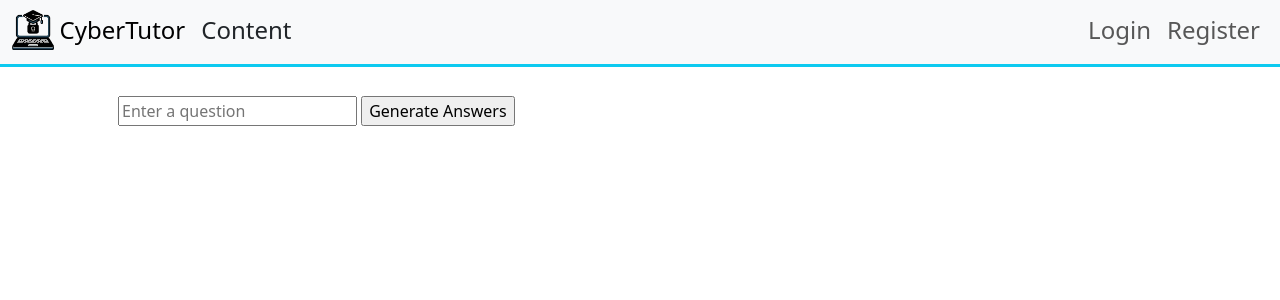
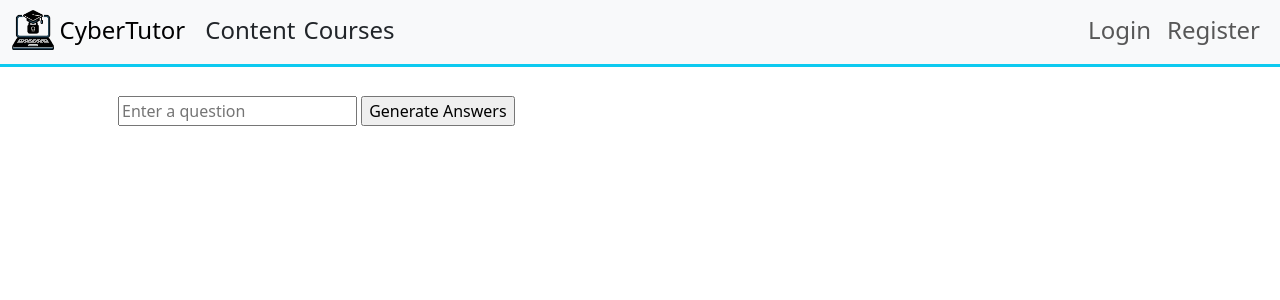
Before and after one commit to Cyber-Tutor/Cyber-Tutor-Backend, a Django app: page /content/ in a window 1280 px wide. Shown: the top 300 px of the page. Run offline with Django 5.2, Linux system fonts and the light colour scheme.

Commit message:
Fix: Refactor to reflect changes with static files
- Moved styles out of template.

```diff
--- a/templates/base.html
+++ b/templates/base.html
@@ -1,49 +1,54 @@
 {% load static %}
-<!doctype html>
+<!DOCTYPE html>
 <html lang="en">
   <head>
-    <meta charset="utf-8">
-    <meta name="viewport" content="width=device-width, initial-scale=1">
-    <title>{% block title %}{% endblock %}</title>
-    <link href="https://cdn.jsdelivr.net/npm/bootstrap@5.3.2/dist/css/bootstrap.min.css" rel="stylesheet" integrity="sha384-T3c6CoIi6uLrA9TneNEoa7RxnatzjcDSCmG1MXxSR1GAsXEV/Dwwykc2MPK8M2HN" crossorigin="anonymous">
-    <style>
-        .nav-link {
-            font-size: 24px;
-        }
-    </style>
+    <meta charset="utf-8" />
+    <meta name="viewport" content="width=device-width, initial-scale=1" />
+    <title>
+      {% block title %}
+
+      {% endblock %}
+    </title>
+    <link href="https://cdn.jsdelivr.net/npm/bootstrap@5.3.2/dist/css/bootstrap.min.css" rel="stylesheet" integrity="sha384-T3c6CoIi6uLrA9TneNEoa7RxnatzjcDSCmG1MXxSR1GAsXEV/Dwwykc2MPK8M2HN" crossorigin="anonymous" />
+    {% block styles %}
+      <link href="{% static 'css/base_styles.css' %}" rel="stylesheet"/>
+    {% endblock %}
   </head>
   <body>
     <nav class="navbar fixed-top navbar-expand-lg bg-body-tertiary pt-1 pb-2 border-3 border-bottom border-info" data-bs-theme="light">
       <div class="container-fluid">
         <a class="navbar-brand p-0" href="{% url 'index' %}">
-                <img src="{% static '../static/images/CyberTutor_Logo.png' %}" alt="Logo" class="img-fluid" style="max-height: 40px;"></img>
+          <img src="{% static '../static/images/CyberTutor_Logo.png' %}" alt="Logo" class="img-fluid nav-brand-height" />
           <span style="font-size: 24px; vertical-align: middle;">CyberTutor</span>
         </a>
-            <a class="nav-item nav-link d-none d-lg-block align-items-center d-flex" href="{% url 'content' %}">Content</a>
+        <a class="nav-item nav-link nav-font-size d-none d-lg-block align-items-center d-flex px-1" href="{% url 'content' %}">Content</a>
+        <a class="nav-item nav-link nav-font-size d-none d-lg-block align-items-center d-flex px-1" href="{% url 'course_list' %}">Courses</a>
 
-            <button class="navbar-toggler" type="button" data-bs-toggle="collapse" data-bs-target="#navbarToggler"
-                aria-controls="navbarToggler" aria-expanded="false" aria-label="Navbar toggler">
-                <span class="navbar-toggler-icon"></span>
-            </button>
+        <button class="navbar-toggler" type="button" data-bs-toggle="collapse" data-bs-target="#navbarToggler" aria-controls="navbarToggler" aria-expanded="false" aria-label="Navbar toggler"><span class="navbar-toggler-icon"></span></button>
 
         <div class="collapse navbar-collapse" id="navbarToggler">
           <div class="navbar-nav ms-auto align-items-center">
-                    <a class="nav-item nav-link d-lg-none align-items-center d-flex" href="{% url 'content' %}">Content</a>
+            <a class="nav-item nav-link nav-font-size d-lg-none align-items-center d-flex" href="{% url 'content' %}">Content</a>
             {% if user.is_authenticated %}
               <form action="{% url 'logout' %}" method="post" class="nav-item align-items-center d-flex">
                 {% csrf_token %}
                 <button type="submit" class="nav-item nav-link align-items-center d-flex">Logout</button>
               </form>
             {% else %}
-                        <a class="nav-item nav-link align-items-center d-flex" href="{% url 'login' %}">Login</a>
-                        <a class="nav-item nav-link align-items-center d-flex" href="{% url 'register' %}">Register</a>
+              <a class="nav-item nav-link nav-font-size align-items-center d-flex" href="{% url 'login' %}">Login</a>
+              <a class="nav-item nav-link nav-font-size align-items-center d-flex" href="{% url 'register' %}">Register</a>
             {% endif %}
           </div>
         </div>
       </div>
     </nav>
     {% block content %}
+
     {% endblock %}
     <script src="https://cdn.jsdelivr.net/npm/bootstrap@5.3.2/dist/js/bootstrap.bundle.min.js" integrity="sha384-C6RzsynM9kWDrMNeT87bh95OGNyZPhcTNXj1NW7RuBCsyN/o0jlpcV8Qyq46cDfL" crossorigin="anonymous"></script>
+    <script src="https://code.jquery.com/jquery-3.6.0.min.js"></script>
+    {% block scripts %}
+
+    {% endblock %}
   </body>
 </html>
```
Lines whose indentation alone changed are shown as unchanged.
